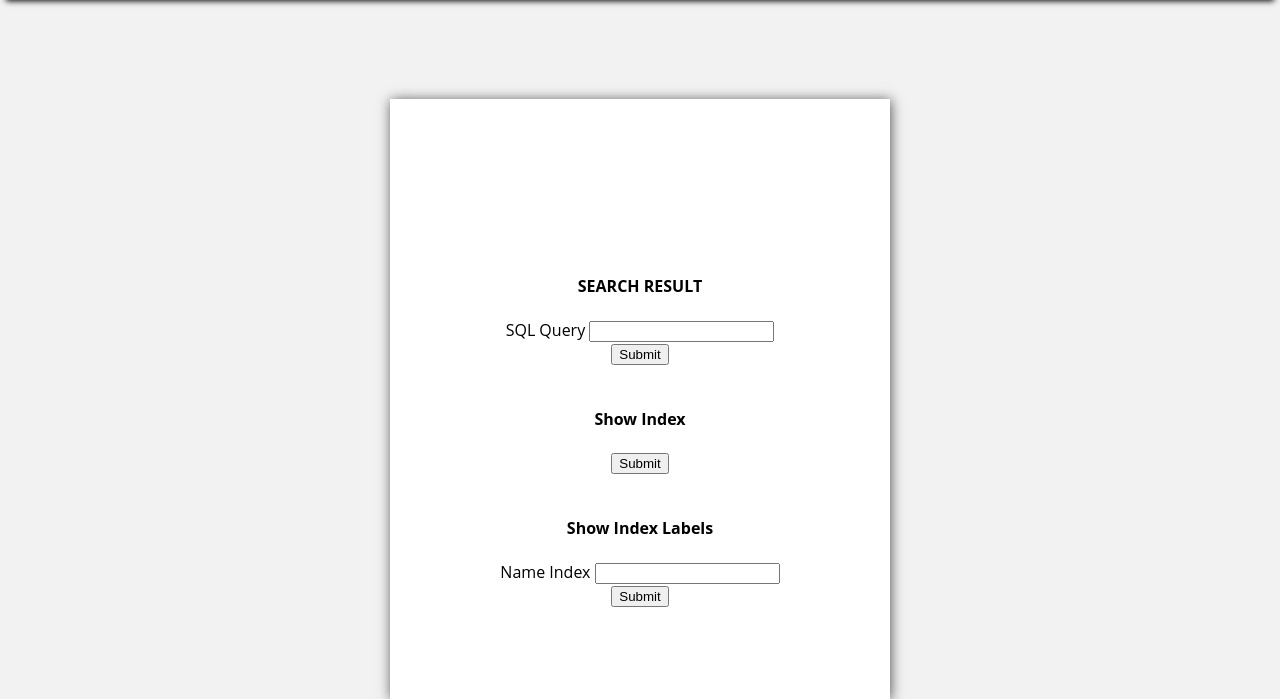
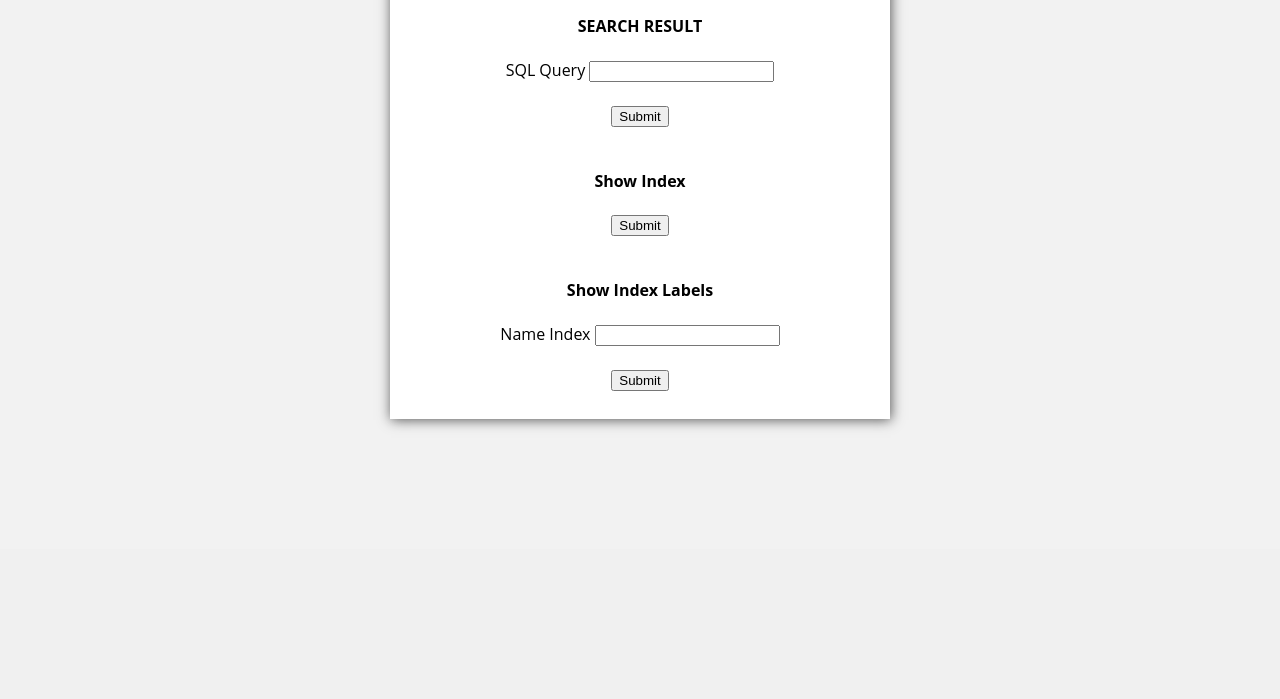
Before and after one commit to Lionbix/Elasticsearch, a Flask app: page / in a window 1280 px wide. Shown: the part 251-950 px from the top of the page. After the commit the page ends 679 px from the top, so only its background shows below. Run offline with Flask 2, Linux system fonts and the light colour scheme.

Commit message:
Update index.html

```diff
--- a/Queries/templates/index.html
+++ b/Queries/templates/index.html
@@ -18,7 +18,7 @@
 			#top{
 			    width: 100%;
 			    position: relative;
-			    height: 250px;
+			    height: 120px;
 			    background-image: url("https://zupimages.net/up/20/46/v08s.jpg");
 			    -webkit-box-shadow: 0 8px 6px -6px black;
 			     -moz-box-shadow: 0 8px 6px -6px black;
@@ -44,11 +44,11 @@
 			#form{
 				position: relative;
 			 	width: 500px;
-			 	height: 600px;
+			 	height: 500px;
 			 	box-shadow: 1px 1px 12px #555;
 				background: white;
 				margin: auto;
-				top: 100px;
+				top: 50px;
 			}
 
 			#data{
@@ -56,7 +56,7 @@
 				height: 100%;
 				position: absolute;
 				height: 50px;
-			  	top: 30%;
+			  	top: 20%;
 			  	left: 50%;
 			  	transform: translate(-50%, -50%);
 
@@ -104,7 +104,7 @@
 				 	<form method="POST" action="">
 					    <center>
 					    <H4>SEARCH RESULT </H4>
-					    SQL Query <input type = "text" name = "queryInput" /> <br>
+					    SQL Query <input type = "text" name = "queryInput" /> <br><br>
 					    <input type="hidden" name="form_type" value="get_query"/>
 					    <input type = "submit">
 					    <br><br>
@@ -123,7 +123,7 @@
 					<form method="POST" action="">
 					    <center>
 					    <H4>Show Index Labels</H4>
-					    Name Index <input type = "text" name = "nameIndex" /> <br>
+					    Name Index <input type = "text" name = "nameIndex" /> <br><br>
 					    <input type="hidden" name="form_type" value="get_labels"/>
 					    <input type = "submit">
 					    </center>
```
